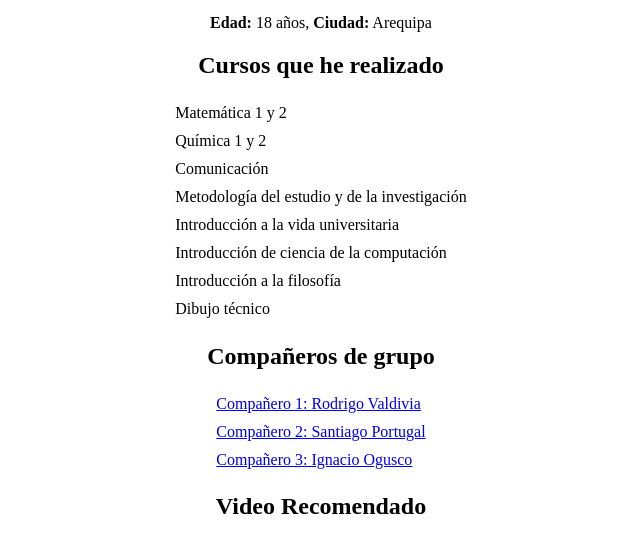
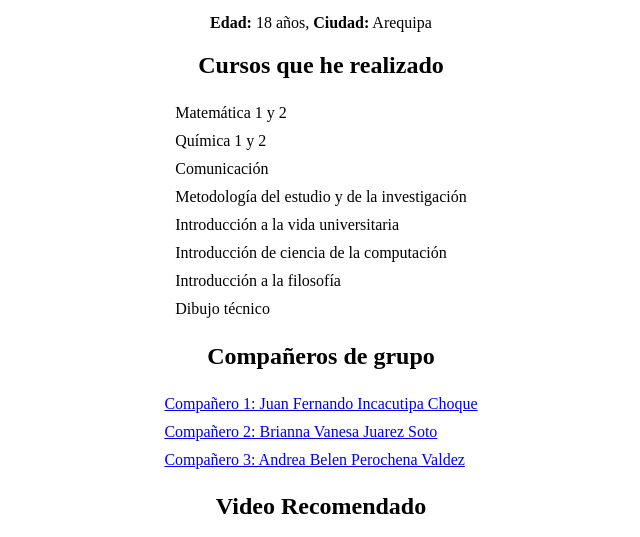
Before and after one commit to DiegoQuiroz100/UCSPtarea, a plain HTML site: page index.html in a window 1280 px wide. Shown: the part 262-799 px from the top of the page, without its empty margins (319-959 px from the left). Drawn offline with Linux system fonts and the light colour scheme; grey boxes are pictures that could not be loaded.

Commit message:
Update index.html

```diff
--- a/index.html
+++ b/index.html
@@ -46,13 +46,13 @@
         <h2>Compañeros de grupo</h2>
         <table align="center" border="0" cellpadding="5" cellspacing="0">
             <tr>
-                <td><a href="#">Compañero 1: Rodrigo Valdivia</a></td>
+                <td><a href="https://lotkrt.github.io/juanincacutipa.s-page/">Compañero 1: Juan Fernando Incacutipa Choque</a></td>
             </tr>
             <tr>
-                <td><a href="#">Compañero 2: Santiago Portugal</a></td>
+                <td><a href="https://juarezvnss.github.io/">Compañero 2: Brianna Vanesa Juarez Soto</a></td>
             </tr>
             <tr>
-                <td><a href="#">Compañero 3: Ignacio Ogusco</a></td>
+                <td><a href="https://matpepi.github.io/">Compañero 3: Andrea Belen Perochena Valdez</a></td>
             </tr>
         </table>
     </div>
```
